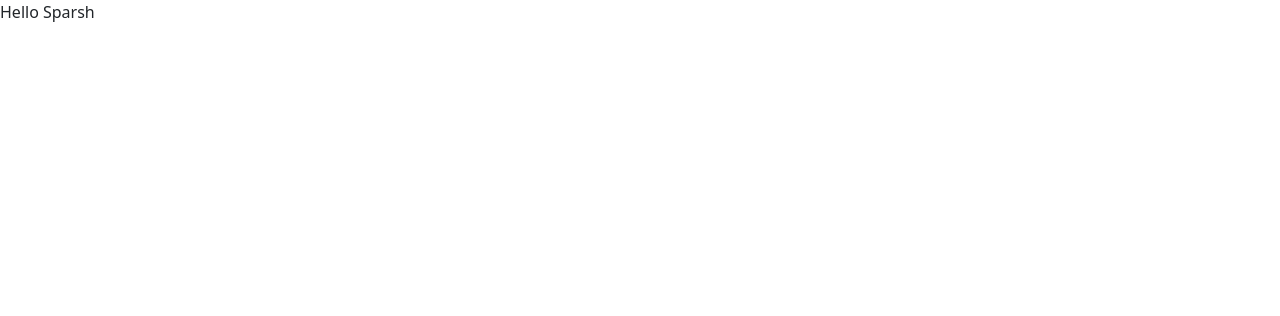
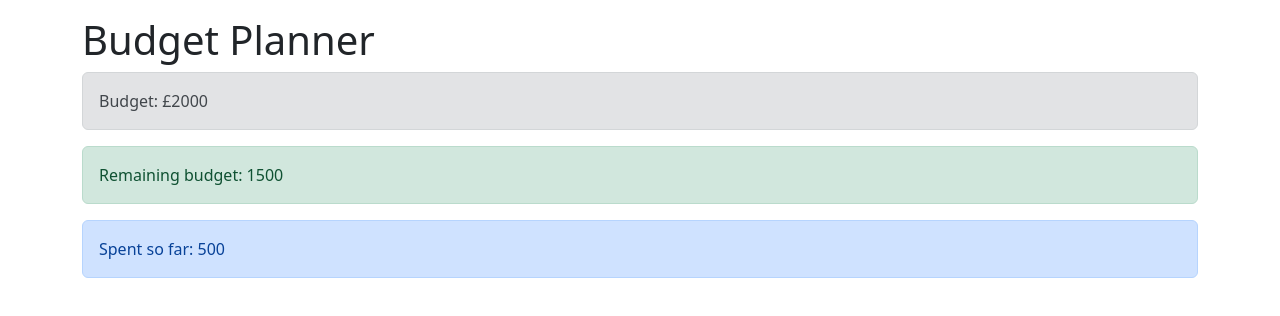
Before and after one commit to sparshtiwari10/budget-tracker, a React (Create React App) app: page / in a window 1280 px wide. Shown: the top 316 px of the page. Built offline with nearby package versions, Linux system fonts and the light colour scheme.

Commit message:
Added Budget, Remaining and Spent

```diff
--- a/src/App.js
+++ b/src/App.js
@@ -1,16 +1,25 @@
-// import React from 'react';
-// import 'bootstrap/dist/css/bootstrap.min.css';
-// const App = () => {
-//   return <p>Hello React!</p>;
-// };
-
-// export default App;
-
 import React from 'react';
 import 'bootstrap/dist/css/bootstrap.min.css';
+import Budget from './components/Budget';
+import Remaining from './components/Remaining';
+import Spent from './components/Spent';
+const App = () => {
+  return (
+    //<p>Hello Sparsh</p>
+    <div className='container mt-3'>
+      <h1>Budget Planner</h1>
+      <div className='col-sm'>
+      <Budget></Budget>
+      </div>
+      <div className='col-sm'>
+        <Remaining></Remaining>
+      </div>
+      <div className='col-sm'>
+        <Spent></Spent>
+      </div>
+    </div>
 
-const App = () => {
-	return <p>Hello Sparsh</p>;
+  );
 };
 
 export default App;
--- /dev/null
+++ b/src/components/Remaining.js
@@ -0,0 +1,10 @@
+import React from 'react';
+const Remaining = () => {
+    return (
+        <div className='alert alert-success'>
+          <span>Remaining budget: 1500</span>
+        </div>
+    );
+};
+
+export default Remaining;
--- /dev/null
+++ b/src/components/Spent.js
@@ -0,0 +1,10 @@
+import React from 'react';
+const Spent = () => {
+    return (
+        <div className='alert alert-primary'>
+            <span>Spent so far: 500</span>
+        </div>
+    );
+};
+
+export default Spent;
```
Also changed, not shown: src/components/Budget.js (line endings or trailing spaces).
